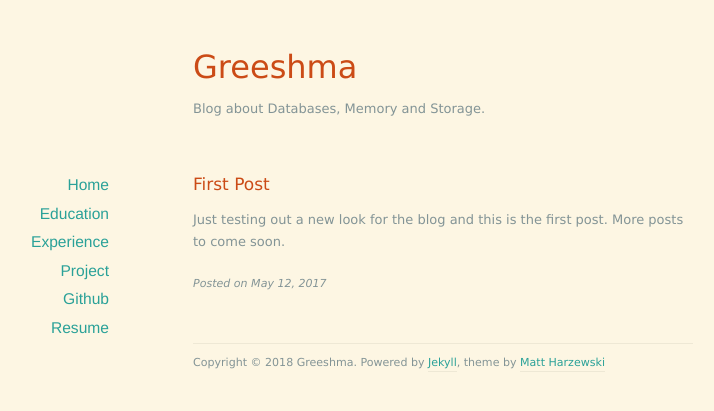
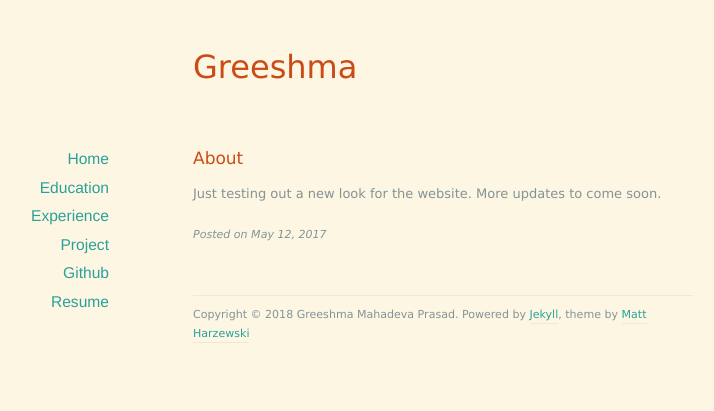
Before and after one commit to magsheer/magsheer.github.io, a Jekyll site: the page built from _posts/2017-05-12-first-post.md, in a window 1280 px wide. Shown: the top 411 px of the page, without its empty margins (197-911 px from the left). Built offline with Jekyll 4.4.1, drawn with Linux system fonts in a browser that asks for light colours; nearby versions of some CDN libraries.

Commit message:
new updates

```diff
--- a/_config.yml
+++ b/_config.yml
@@ -4,13 +4,13 @@
 # You can create any custom variable you would like, and they will be accessible
 # in the templates via {{ site.myvariable }}.
 
-name: Greeshma
+name: Greeshma Mahadeva Prasad
 url: greeshma.me
 permalink: /:year/:month/:day/:title/
 paginate: 10
 title: Greeshma
-email: chenna@outlook.com
-description: 'Blog about Databases, Memory and Storage.'
+email: greeshmamahadeva@outlook.com
+description:
 baseurl: ""  # the subpath of your site, e.g. /blog
 url: "https://greeshma.me"  # the base hostname & protocol for your site
 twitter_username: magsheer
--- a/_posts/2017-05-12-first-post.md
+++ b/_posts/2017-05-12-first-post.md
@@ -1,9 +1,9 @@
 ---
 layout: post
-title:  "First Post"
+title:  "About"
 date:   2017-05-12
 categories: random
 ---
 
-Just testing out a new look for the blog and this is the first post. More
-posts to come soon.
+Just testing out a new look for the website.
+More updates to come soon.
--- a/index.html
+++ b/index.html
@@ -1,6 +1,6 @@
 ---
 layout: default
-title: Greeshma Mahadeva Prasad|
+title: Greeshma
 ---
 
 {% for post in paginator.posts %}
```
